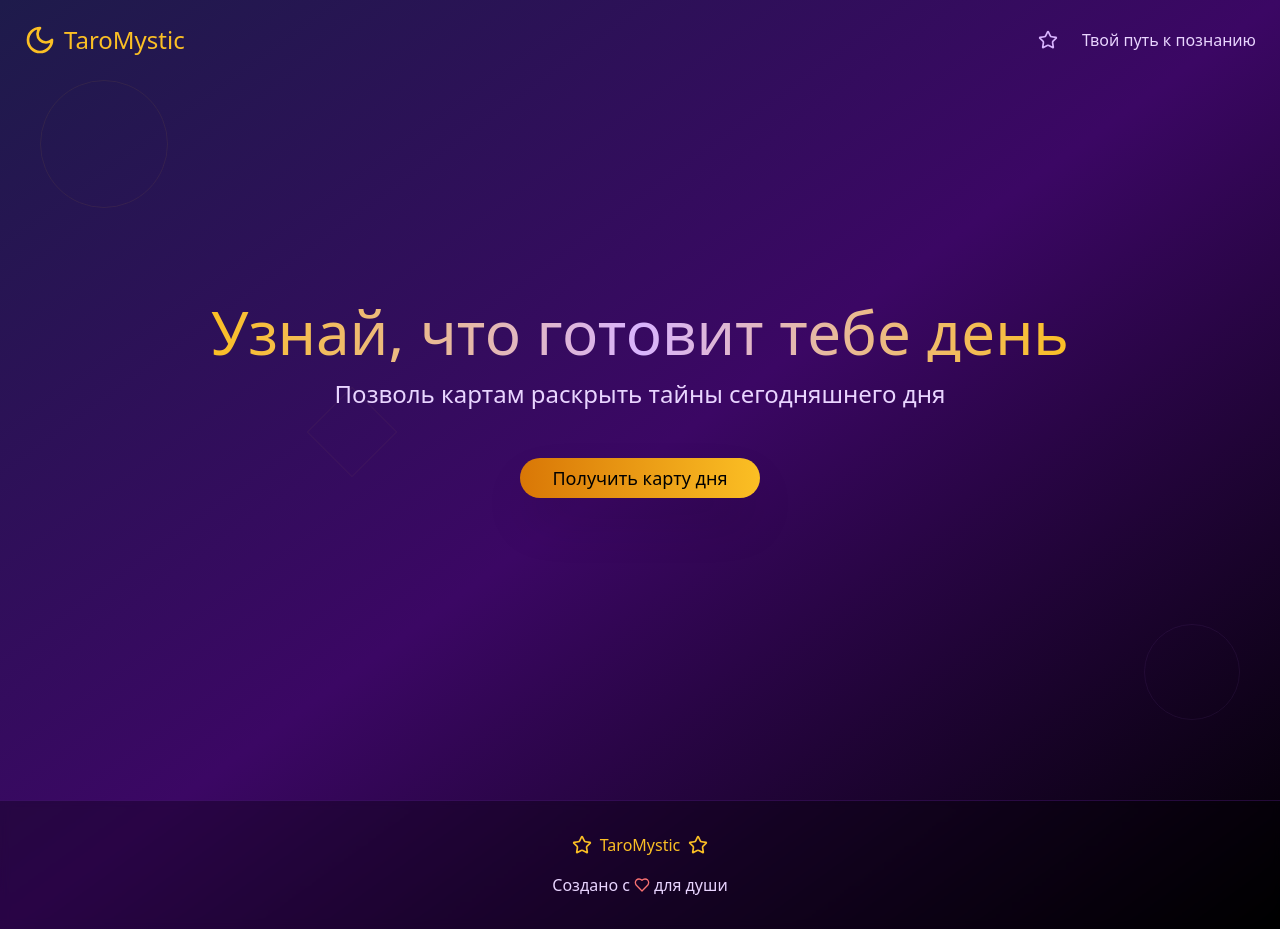
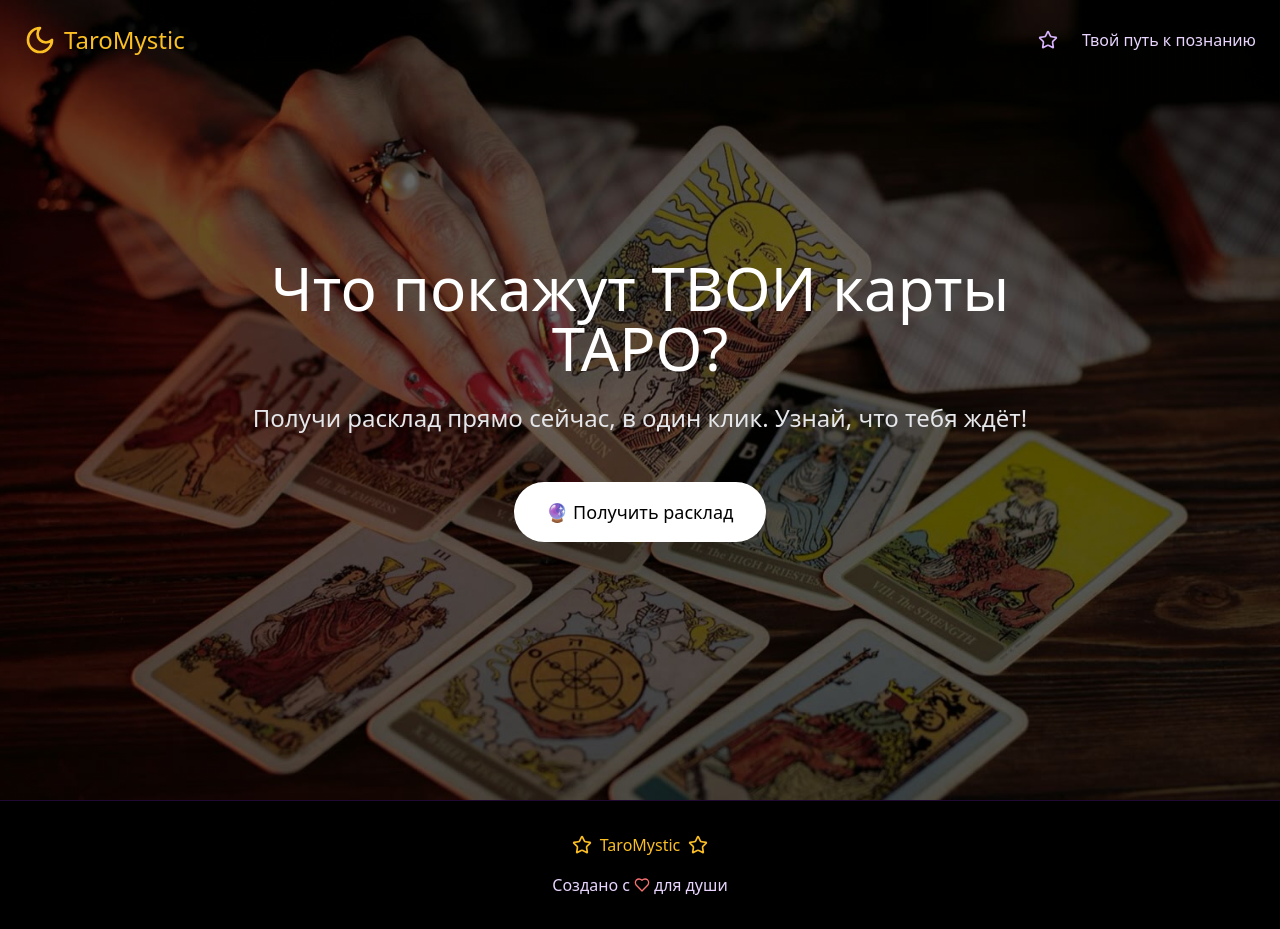
Before and after one commit to miiilfhunteer/astral-cards-reveal, a React (Vite) app: page / in a window 1280 px wide. Built offline with nearby package versions, Linux system fonts and the light colour scheme.

Commit message:
Refactor: Implement first screen design
Update the first screen design with the provided image and implement scrolling to the second screen on button click. Update the daily card to display the "Fool" card with its description.

```diff
--- a/src/components/DailyCard.tsx
+++ b/src/components/DailyCard.tsx
@@ -1,7 +1,6 @@
 
 import React, { useState, useEffect } from 'react';
 import { Button } from '@/components/ui/button';
-import { tarotCards } from '@/data/tarotCards';
 import { Volume2, VolumeX } from 'lucide-react';
 
 interface DailyCardProps {
@@ -11,27 +10,25 @@ interface DailyCardProps {
 
 export const DailyCard: React.FC<DailyCardProps> = ({ onRevealed, onPersonalReadingClick }) => {
   const [step, setStep] = useState('initial'); // initial, preparing, revealing, revealed
-  const [dailyCard, setDailyCard] = useState(null);
   const [soundEnabled, setSoundEnabled] = useState(true);
   const [showCTA, setShowCTA] = useState(false);
 
-  const handleGetCard = () => {
+  // Карта дня - Шут
+  const dailyCard = {
+    name: "Шут",
+    imageUrl: "https://static.tildacdn.com/tild6564-6365-4839-a538-366265396261/fool_with_label.jpg",
+    description: "Вот Твоя Карта Дня, это - Шут: эта карта символизирует новые начинания и спонтанные решения. Сегодня стоит довериться своей интуиции и сделать шаг в неизвестность, который может привести к удивительным открытиям."
+  };
+
+  useEffect(() => {
+    // Автоматически начинаем процесс при загрузке компонента
     setStep('preparing');
-    // Scroll down smoothly
-    setTimeout(() => {
-      window.scrollTo({
-        top: window.innerHeight * 0.8,
-        behavior: 'smooth'
-      });
-    }, 500);
 
-    // Show preparing message
+    // Показываем подготовительное сообщение
     setTimeout(() => {
       setStep('revealing');
-      const randomCard = tarotCards[Math.floor(Math.random() * tarotCards.length)];
-      setDailyCard(randomCard);
     }, 3000);
-  };
+  }, []);
 
   const handleCardClick = () => {
     if (step === 'revealing') {
@@ -53,32 +50,19 @@ export const DailyCard: React.FC<DailyCardProps> = ({ onRevealed, onPersonalRead
     }
   };
 
-  if (step === 'initial') {
-    return (
-      <div className="text-center animate-fade-in">
-        <Button
-          onClick={handleGetCard}
-          className="bg-gradient-to-r from-golden-600 to-golden-400 hover:from-golden-700 hover:to-golden-500 text-black font-medium text-lg px-8 py-4 rounded-full shadow-2xl transform hover:scale-105 transition-all duration-300"
-        >
-          Получить карту дня
-        </Button>
-      </div>
-    );
-  }
-
   if (step === 'preparing') {
     return (
       <div className="text-center animate-fade-in">
         <div className="flex items-center justify-center mb-6">
           <button
             onClick={() => setSoundEnabled(!soundEnabled)}
-            className="flex items-center space-x-2 text-purple-200 hover:text-golden-400 transition-colors"
+            className="flex items-center space-x-2 text-white hover:text-golden-400 transition-colors"
           >
             {soundEnabled ? <Volume2 className="w-5 h-5" /> : <VolumeX className="w-5 h-5" />}
             <span className="text-sm">Звук {soundEnabled ? 'включен' : 'выключен'}</span>
           </button>
         </div>
-        <p className="text-xl text-purple-200 mb-8 animate-pulse">
+        <p className="text-xl text-white mb-8 animate-pulse">
           Сейчас появится ваша Карта Дня,<br />
           пожалуйста, включите звук чтобы прочувствовать момент
         </p>
@@ -115,37 +99,31 @@ export const DailyCard: React.FC<DailyCardProps> = ({ onRevealed, onPersonalRead
             </div>
 
             {/* Card Front */}
-            {dailyCard && (
-              <div
-                className="absolute inset-0 w-full h-full bg-gradient-to-br from-indigo-900 to-purple-900 rounded-2xl shadow-2xl border border-golden-400/30 flex flex-col items-center justify-center p-6 rotate-y-180"
-                style={{ backfaceVisibility: 'hidden' }}
-              >
-                <div className="text-6xl mb-4">{dailyCard.symbol}</div>
-                <h3 className="text-xl font-light text-golden-400 mb-2">{dailyCard.name}</h3>
-                <p className="text-purple-200 text-center text-sm leading-relaxed">{dailyCard.meaning}</p>
-              </div>
-            )}
+            <div
+              className="absolute inset-0 w-full h-full rounded-2xl shadow-2xl border border-golden-400/30 flex flex-col items-center justify-center p-4 rotate-y-180"
+              style={{
+                backfaceVisibility: 'hidden',
+                backgroundImage: `url('${dailyCard.imageUrl}')`,
+                backgroundSize: 'cover',
+                backgroundPosition: 'center'
+              }}
+            >
+            </div>
           </div>
         </div>
 
         {step === 'revealing' && (
-          <p className="text-purple-200 mt-4 animate-pulse">
+          <p className="text-white mt-4 animate-pulse">
             Нажмите на карту, чтобы увидеть ее значение
           </p>
         )}
       </div>
 
       {/* Card Description */}
-      {step === 'revealed' && dailyCard && (
+      {step === 'revealed' && (
         <div className="max-w-2xl mx-auto mb-8 animate-fade-in">
-          <h2 className="text-2xl font-light text-golden-400 mb-4">
-            Вот Твоя Карта Дня
-          </h2>
-          <div className="bg-black/20 backdrop-blur-sm rounded-2xl p-6 border border-purple-800/30">
-            <h3 className="text-xl text-purple-200 mb-3">
-              <span className="text-golden-400">{dailyCard.name}</span>
-            </h3>
-            <p className="text-purple-100 leading-relaxed">{dailyCard.dailyMessage}</p>
+          <div className="bg-black/40 backdrop-blur-sm rounded-2xl p-6 border border-purple-800/30">
+            <p className="text-white leading-relaxed text-lg">{dailyCard.description}</p>
           </div>
         </div>
       )}
@@ -157,7 +135,7 @@ export const DailyCard: React.FC<DailyCardProps> = ({ onRevealed, onPersonalRead
             <h3 className="text-2xl font-light text-golden-400 mb-4">
               Хочешь узнать больше?
             </h3>
-            <p className="text-purple-200 mb-6">
+            <p className="text-white mb-6">
               Получи персональный расклад под свою ситуацию
             </p>
             <Button
--- a/src/pages/Index.tsx
+++ b/src/pages/Index.tsx
@@ -8,34 +8,68 @@ import { Footer } from '@/components/Footer';
 const Index = () => {
   const [showPersonalReading, setShowPersonalReading] = useState(false);
   const [dailyCardRevealed, setDailyCardRevealed] = useState(false);
+  const [showDailyCard, setShowDailyCard] = useState(false);
+
+  const handleGetCard = () => {
+    setShowDailyCard(true);
+    // Scroll to the second screen
+    setTimeout(() => {
+      const secondScreen = document.getElementById('daily-card-section');
+      if (secondScreen) {
+        secondScreen.scrollIntoView({ behavior: 'smooth' });
+      }
+    }, 300);
+  };
 
   return (
-    <div className="min-h-screen bg-gradient-to-br from-indigo-950 via-purple-950 to-black text-white">
+    <div className="min-h-screen bg-black text-white">
       <Header />
 
-      {/* Hero Section with Daily Card */}
-      <section className="min-h-screen flex flex-col items-center justify-center px-4 relative overflow-hidden">
-        {/* Background mystical elements */}
-        <div className="absolute inset-0 opacity-10">
-          <div className="absolute top-20 left-10 w-32 h-32 border border-golden-400 rounded-full animate-pulse"></div>
-          <div className="absolute bottom-20 right-10 w-24 h-24 border border-purple-400 rounded-full animate-pulse delay-1000"></div>
-          <div className="absolute top-1/2 left-1/4 w-16 h-16 border border-golden-300 rotate-45 animate-pulse delay-500"></div>
-        </div>
-
+      {/* First Screen - Hero with Tarot Cards Background */}
+      <section
+        className="min-h-screen flex flex-col items-center justify-center px-4 relative overflow-hidden"
+        style={{
+          backgroundImage: `linear-gradient(rgba(0, 0, 0, 0.6), rgba(0, 0, 0, 0.6)), url('/lovable-uploads/4a22e54a-17ca-4595-8af8-3307c7f1b8b1.png')`,
+          backgroundSize: 'cover',
+          backgroundPosition: 'center',
+          backgroundRepeat: 'no-repeat'
+        }}
+      >
         <div className="text-center z-10 max-w-4xl mx-auto">
-          <h1 className="text-4xl md:text-6xl font-light mb-4 bg-gradient-to-r from-golden-400 via-purple-300 to-golden-400 bg-clip-text text-transparent animate-fade-in">
-            Узнай, что готовит тебе день
+          <h1 className="text-4xl md:text-6xl font-light mb-6 text-white animate-fade-in">
+            Что покажут ТВОИ карты ТАРО?
           </h1>
-          <p className="text-xl md:text-2xl text-purple-200 mb-12 animate-fade-in delay-500">
-            Позволь картам раскрыть тайны сегодняшнего дня
+          <p className="text-xl md:text-2xl text-gray-200 mb-12 animate-fade-in delay-500">
+            Получи расклад прямо сейчас, в один клик. Узнай, что тебя ждёт!
           </p>
 
+          <button
+            onClick={handleGetCard}
+            className="bg-white text-black font-medium text-lg px-8 py-4 rounded-full shadow-2xl transform hover:scale-105 transition-all duration-300 animate-fade-in delay-1000"
+          >
+            🔮 Получить расклад
+          </button>
+        </div>
+      </section>
+
+      {/* Second Screen - Daily Card with Mystical Girl Background */}
+      {showDailyCard && (
+        <section
+          id="daily-card-section"
+          className="min-h-screen flex flex-col items-center justify-center px-4 relative overflow-hidden"
+          style={{
+            backgroundImage: `linear-gradient(rgba(0, 0, 0, 0.3), rgba(0, 0, 0, 0.3)), url('/lovable-uploads/25f2d21a-8752-4123-b12f-19566f7a677a.png')`,
+            backgroundSize: 'cover',
+            backgroundPosition: 'center',
+            backgroundRepeat: 'no-repeat'
+          }}
+        >
           <DailyCard
             onRevealed={setDailyCardRevealed}
             onPersonalReadingClick={() => setShowPersonalReading(true)}
           />
-        </div>
-      </section>
+        </section>
+      )}
 
       {/* Personal Reading Section */}
       {showPersonalReading && (
```
Also changed, not shown: public/lovable-uploads/25f2d21a-8752-4123-b12f-19566f7a677a.png (added), public/lovable-uploads/4a22e54a-17ca-4595-8af8-3307c7f1b8b1.png (added).
